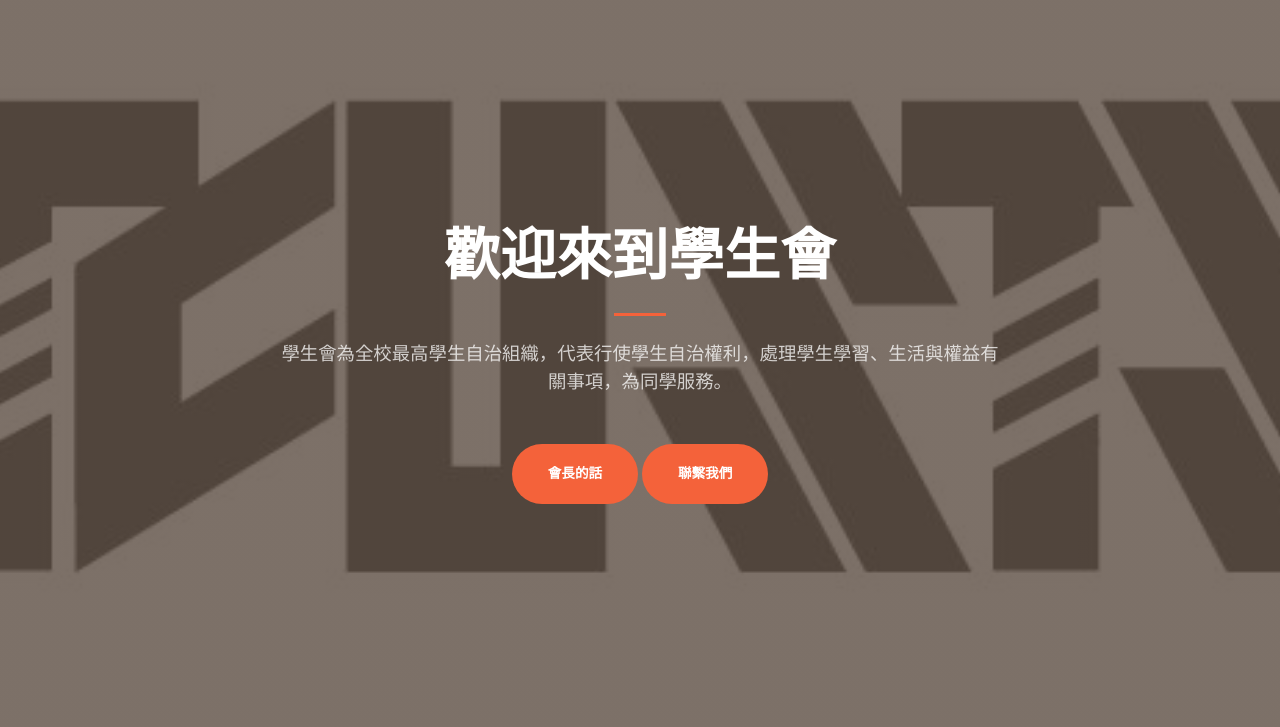
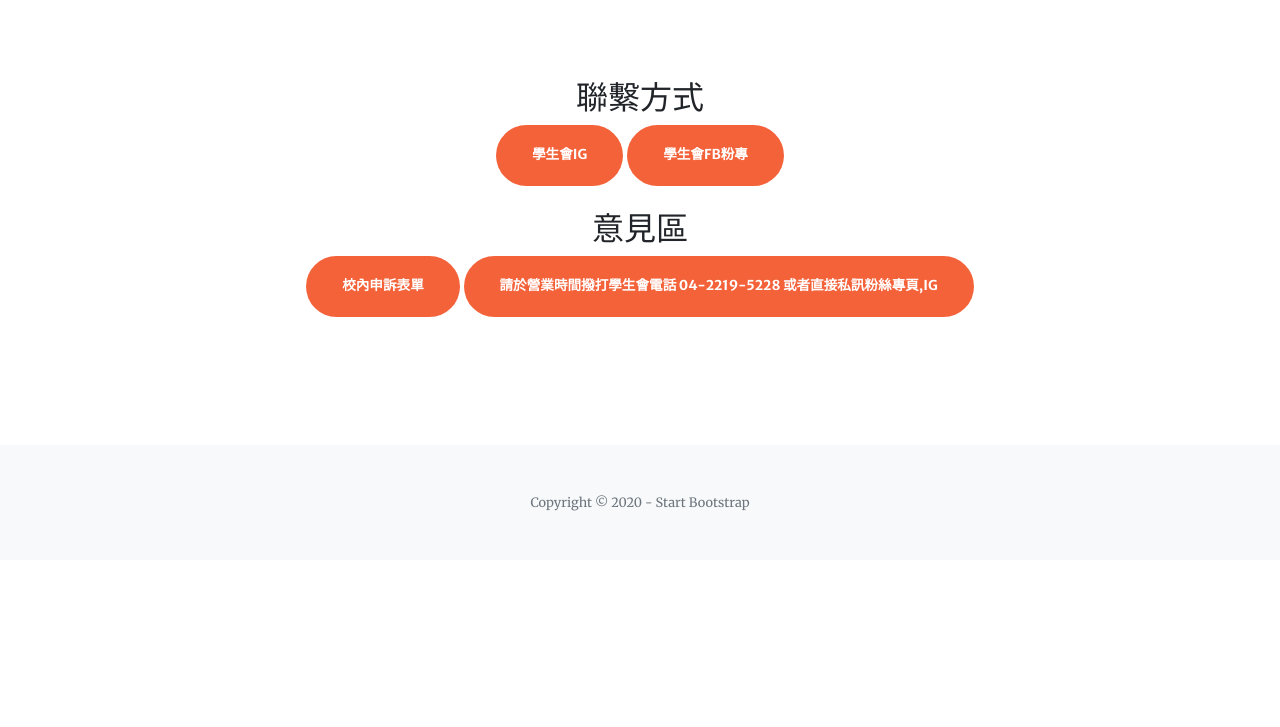
Before and after one commit to ntcustsu/activity, a plain HTML site: page index.html in a window 1280 px wide. Shown: the part 73-800 px from the top of the page. Drawn offline with nearby package versions, Linux system fonts and the light colour scheme.

Commit message:
Update index.html

```diff
--- a/index.html
+++ b/index.html
@@ -7,7 +7,7 @@
         <meta name="author" content="" />
         <title>台中科技大學首頁</title>
         <!-- Favicon-->
-        <link rel="icon" type="image/x-icon" href="assets\img\機器人.jpg" />
+        <link rel="icon" type="image/x-icon" href="assets\img\機器人.jpg"/>
         <!-- Font Awesome icons (free version)-->
         <script src="https://use.fontawesome.com/releases/v5.15.1/js/all.js" crossorigin="anonymous"></script>
         <!-- Google fonts-->
@@ -37,22 +37,6 @@
                 </div>
             </div>
         </nav>
-        <!-- Masthead-->
-        <header class="masthead">
-            <div class="container h-100">
-                <div class="row h-100 align-items-center justify-content-center text-center">
-                    <div class="col-lg-10 align-self-end">
-                        <h1 class="text-uppercase text-white font-weight-bold">歡迎來到學生會</h1>
-                        <hr class="divider my-4" />
-                    </div>
-                    <div class="col-lg-8 align-self-baseline">
-                        <p class="text-white-75 font-weight-light mb-5">學生會為全校最高學生自治組織，代表行使學生自治權利，處理學生學習、生活與權益有關事項，為同學服務。</p>
-                        <a class="btn btn-primary btn-xl js-scroll-trigger" href="#會長的話">會長的話</a>
-                         <a class="btn btn-primary btn-xl js-scroll-trigger" href="#聯繫我們">聯繫我們</a>
-                    </div>
-                </div>
-            </div>
-        </header>
          <!-- Services-->
         <section class="page-section" id="聯繫我們">
             <div class="container">
```
